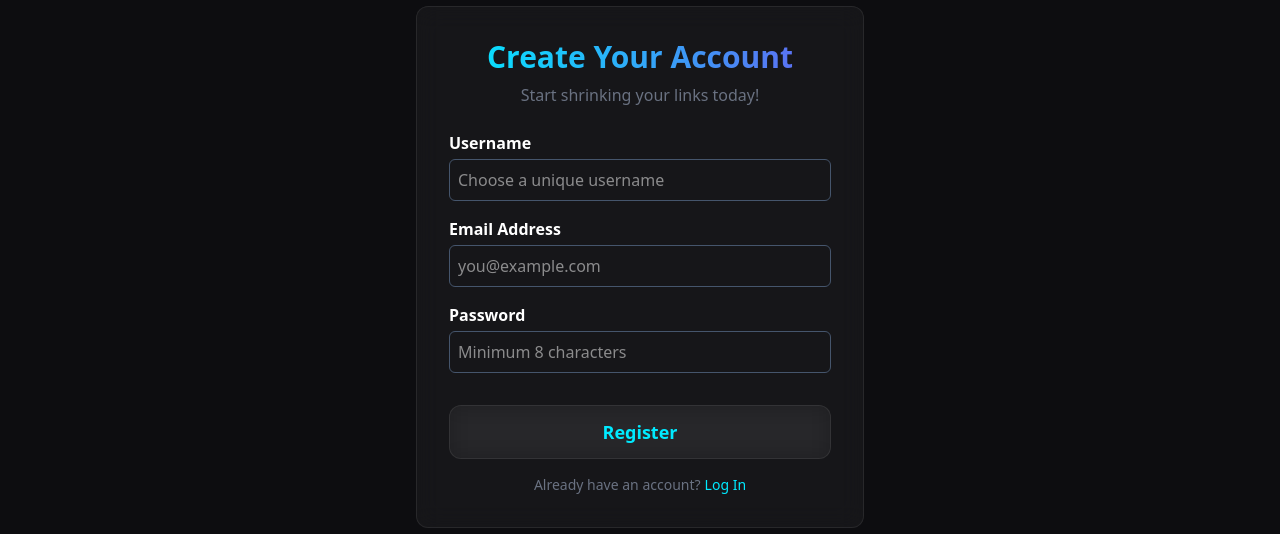
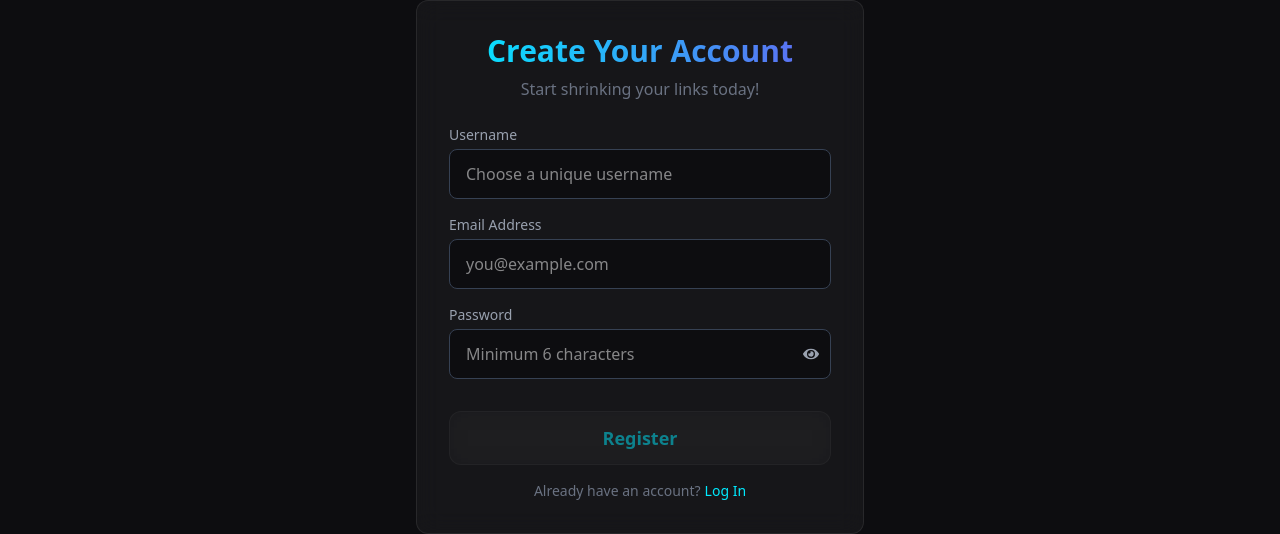
Before and after one commit to jeet7122/url-shortner-ui, a React (Vite) app: page /register in a window 1280 px wide. Shown: the part 157-691 px from the top of the page. Built offline with nearby package versions, Linux system fonts and the light colour scheme; no server answers.

Commit message:
Patch 0.0.7

```diff
--- a/src/components/LoginPage.jsx
+++ b/src/components/LoginPage.jsx
@@ -7,6 +7,7 @@ import { Link } from 'react-router-dom';
 import api from "../api/api.js";
 import toast from "react-hot-toast";
 import {useStoreContext} from "../contextApi/ContextApi.jsx";
+import {FaEye, FaEyeSlash} from "react-icons/fa";
 
 
 const LoginPage = () => {
@@ -21,6 +22,7 @@ const LoginPage = () => {
 
     const {setToken} = useStoreContext();
 
+    const [showPassword, setShowPassword] = useState(false);
     const [loader, setLoader] = useState(false);
 
     const loginHandler = async (data) => {
@@ -80,14 +82,20 @@ const LoginPage = () => {
                     <TextField
                         label="Password"
                         id="password"
-                        placeholder="Enter your password"
-                        type="password"
+                        placeholder="Minimum 6 characters"
+                        type={showPassword ? "text" : "password"}
                         register={register}
                         errors={errors}
-                        required={true}
-                        message="Password is required"
-                        min={8} // Triggers minLength validation
-                        className="text-white" // <-- Added text-white for input color
+                        required
+                        minLength={{
+                            value: 6,
+                            message: "Minimum 6 characters"
+                        }}
+                        className="text-white"
+                        rightIcon={
+                            showPassword ? <FaEyeSlash/> : <FaEye/>
+                        }
+                        onRightIconClick={() => setShowPassword(prev => !prev)}
                     />
 
                 </div>
--- a/src/components/Navbar.jsx
+++ b/src/components/Navbar.jsx
@@ -8,6 +8,7 @@ const Navbar = () => {
     const [isOpen, setIsOpen] = useState(false);
 
     const onLogoutHandler = () => {
+        setIsOpen(false);
         setToken(null);
         localStorage.removeItem("JWT_TOKEN");
         navigate("/login");
--- a/src/components/RegisterPage.jsx
+++ b/src/components/RegisterPage.jsx
@@ -1,64 +1,112 @@
-import React, {useState} from 'react';
-import {useNavigate} from 'react-router-dom';
-import { useForm } from "react-hook-form";
-// Ensure this import path is correct for your file structure
-import TextField from "./TextField.jsx"
-import { Link } from 'react-router-dom';
+import React, {useEffect, useState} from "react";
+import {useNavigate, Link} from "react-router-dom";
+import {useForm} from "react-hook-form";
+import TextField from "./TextField.jsx";
 import api from "../api/api.js";
 import toast from "react-hot-toast";
+import {FaEye, FaEyeSlash} from "react-icons/fa";
+
+const USERNAME_MIN_LENGTH = 4;
+const USERNAME_DEBOUNCE_MS = 500;
 
 const RegisterPage = () => {
-    const { register, reset ,handleSubmit, formState: { errors } } = useForm({
+    const {
+        register,
+        handleSubmit,
+        reset,
+        watch,
+        setError,
+        clearErrors,
+        formState: {errors, isValid}
+    } = useForm({
+        mode: "onTouched",
         defaultValues: {
             username: "",
             email: "",
             password: ""
-        },
-        mode: "onTouched"
+        }
     });
+
     const navigate = useNavigate();
 
-    const [loader, setLoader] = useState(false);
+    const [showPassword, setShowPassword] = useState(false);
 
+    const [loading, setLoading] = useState(false);
+    const [checkingUsername, setCheckingUsername] = useState(false);
+
+    const username = watch("username");
+
+    /* ---------------- Username Availability Check ---------------- */
+    useEffect(() => {
+        if (!username || username.length < USERNAME_MIN_LENGTH) {
+            return;
+        }
+
+        const timer = setTimeout(async () => {
+            setCheckingUsername(true);
+            try {
+                const res = await api.get("/api/auth/check-username", {
+                    params: {username}
+                });
+
+                if (!res.data) {
+                    setError("username", {
+                        type: "manual",
+                        message: "Username already exists"
+                    });
+                } else {
+                    clearErrors("username");
+                }
+            } catch {
+                // silent fail – backend still validates on submit
+            } finally {
+                setCheckingUsername(false);
+            }
+        }, USERNAME_DEBOUNCE_MS);
+
+        return () => clearTimeout(timer);
+    }, [username, setError, clearErrors]);
+
+    /* ---------------- Register Submit ---------------- */
     const registerHandler = async (data) => {
-        console.log("Registration data:", data);
-        // Implement your registration logic here (e.g., API call)
-        setLoader(true);
-        try{
-            const {data: response} = await api.post("/api/auth/register", data);
+        setLoading(true);
+        try {
+            await api.post("/api/auth/register", data);
+            toast.success("User registered successfully!");
             reset();
             navigate("/login");
-            toast.success("User registered successfully!");
+        } catch (err) {
+            const message = err?.response?.data || "Registration failed";
+            toast.error(message);
+
+            if (message.toLowerCase().includes("username")) {
+                setError("username", {
+                    type: "manual",
+                    message
+                });
             }
-        catch(err){
-            console.log(err)
-            toast.error("Something went wrong!");
+        } finally {
+            setLoading(false);
         }
-        finally {
-            setLoader(false);
-        }
-    }
+    };
 
     return (
-        // 1. Consistent dark background (bg-[#0d0d10])
-        // 2. min-h-screen for full height
-        // 3. pt-24 to push content below the fixed Navbar
         <div className="bg-[#0d0d10] min-h-screen pt-24 pb-12 flex items-center justify-center px-5 sm:px-10">
-
             <form
                 onSubmit={handleSubmit(registerHandler)}
-                // Styled container: glass effect, dark border, rounded, and accent shadow
                 className="w-full max-w-sm sm:max-w-md p-6 sm:p-8 rounded-xl glass shadow-accent/50 border border-gray-800"
             >
                 <h1 className="text-center font-extrabold text-3xl mb-2 text-neon-gradient">
                     Create Your Account
                 </h1>
-                <p className="text-center text-gray-500 mb-6">Start shrinking your links today!</p>
+                <p className="text-center text-gray-500 mb-6">
+                    Start shrinking your links today!
+                </p>
 
-                {/* ------------------ Form Fields (Correct TextField Usage) ------------------ */}
                 <div className="space-y-4">
 
-                    {/* Username Field */}
+                    {/* Username */}
+                    <div>
                         <TextField
                             label="Username"
                             id="username"
@@ -66,12 +114,31 @@ const RegisterPage = () => {
                             type="text"
                             register={register}
                             errors={errors}
-                        required={true}
+                            required
                             message="Username is required"
-                        className="text-white" // <-- Added text-white for input color
+                            minLength={{
+                                value: USERNAME_MIN_LENGTH,
+                                message: `Minimum ${USERNAME_MIN_LENGTH} characters`
+                            }}
+                            className="text-white"
                         />
 
-                    {/* Email Field */}
+                        {checkingUsername && (
+                            <p className="text-sm text-gray-400 mt-1">
+                                Checking availability…
+                            </p>
+                        )}
+
+                        {!checkingUsername &&
+                            username?.length >= USERNAME_MIN_LENGTH &&
+                            !errors.username && (
+                                <p className="text-sm text-green-500 mt-1">
+                                    Username is available ✔
+                                </p>
+                            )}
+                    </div>
+
+                    {/* Email */}
                     <TextField
                         label="Email Address"
                         id="email"
@@ -79,44 +146,58 @@ const RegisterPage = () => {
                         type="email"
                         register={register}
                         errors={errors}
-                        required={true}
+                        required
                         message="Email is required"
-                        className="text-white" // <-- Added text-white for input color
+                        className="text-white"
                     />
 
-                    {/* Password Field */}
+                    {/* Password */}
                     <TextField
                         label="Password"
                         id="password"
-                        placeholder="Minimum 8 characters"
-                        type="password"
+                        placeholder="Minimum 6 characters"
+                        type={showPassword ? "text" : "password"}
                         register={register}
                         errors={errors}
-                        required={true}
-                        message="Password is required"
-                        min={8} // Triggers minLength validation
-                        className="text-white" // <-- Added text-white for input color
+                        required
+                        minLength={{
+                            value: 6,
+                            message: "Minimum 6 characters"
+                        }}
+                        className="text-white"
+                        rightIcon={
+                            showPassword ? <FaEyeSlash/> : <FaEye/>
+                        }
+                        onRightIconClick={() => setShowPassword(prev => !prev)}
                     />
 
                 </div>
-                {/* ------------------------------------------------------------------------- */}
 
-                {/* Submit Button (Styled to match Sign Up button from Navbar) */}
                 <button
-                    disabled={loader}
                     type="submit"
-                    className="w-full mt-8 flex items-center justify-center gap-3 px-8 py-3 text-lg font-bold rounded-xl glass transition-all duration-300 ease-in-out text-neon border-2 border-neon hover:bg-neon hover:text-black hover:scale-[1.01] shadow-neon/40 hover:shadow-neon"
+                    disabled={
+                        loading ||
+                        checkingUsername ||
+                        !!errors.username ||
+                        !isValid
+                    }
+                    className="w-full mt-8 px-8 py-3 text-lg font-bold rounded-xl glass
+                     text-neon border-2 border-neon transition
+                     hover:bg-neon hover:text-black
+                     disabled:opacity-50 disabled:cursor-not-allowed"
                 >
-                    {loader ? "Registering..." : "Register"}
+                    {loading ? "Registering..." : "Register"}
                 </button>
 
                 <p className="text-center text-sm mt-4 text-gray-500">
                     Already have an account?
-                    <Link to="/login" className="text-neon hover:underline ml-1">Log In</Link>
+                    <Link to="/login" className="text-neon hover:underline ml-1">
+                        Log In
+                    </Link>
                 </p>
-
             </form>
         </div>
-    )
-}
+    );
+};
+
 export default RegisterPage;
--- a/src/components/TextField.jsx
+++ b/src/components/TextField.jsx
@@ -1,44 +1,58 @@
+import React from "react";
+
 const TextField = ({
                        label,
                        id,
+                       type,
                        placeholder,
-                       type,
+                       register,
                        errors,
-                       register,
                        required,
                        message,
+                       minLength,
                        className,
-                       min,
-                       value
+                       rightIcon,
+                       onRightIconClick
                    }) => {
     return (
-        <div className="flex flex-col gap-1">
-            <label htmlFor={id} className={`${className ? className : ""} font-semibold text-md`}>{label}</label>
-            <input type={type} id={id} placeholder={placeholder}
-                   className={`${className ? className : ""} px-2 py-2 border outline-none bg-transparent text-slate-700 rounded-md ${errors[id]?.message ? "border-red-500" : "border-slate-600"}`}
-                   {...register(id, {
-                       required: {value: required, message: message},
-                       minLength: min
-                           ? {value: min, message: "Minimum 6 characters required!"} : null,
-                       pattern:
-                           type === "email"
-                               ? {
-                                   value: /^[a-zA-Z0-9._%+-]+@[a-zA-Z0-9.-]+\.[a-zA-Z]{2,}$/, // (Improved Email Regex)
-                                   message: "Invalid email address",
-                               } :
-                               type === "url"
-                                   ? {
-                                       // COMPLETED URL REGEX
-                                       value: /^(https?:\/\/)?([\da-z-]+)\.([a-z]{2,6})([\/\w -]*)*\/?$/,
-                                       message: "Invalid URL address (e.g., https://example.com)",
-                                   } : null,
+        <div className="flex flex-col space-y-1">
+            <label htmlFor={id} className="text-sm text-gray-400">
+                {label}
+            </label>
 
-                   })}/>
-            {/* Display error message if present */}
-            {errors[id]?.message && (
-                <p className="text-sm text-red-500 mt-1">{errors[id].message}</p>
+            <div className="relative">
+                <input
+                    id={id}
+                    type={type}
+                    placeholder={placeholder}
+                    className={`w-full px-4 py-3 pr-12 rounded-lg bg-[#0d0d10]
+            border border-gray-700 focus:border-neon outline-none
+            ${className}`}
+                    {...register(id, {
+                        required: required ? message : false,
+                        minLength
+                    })}
+                />
+
+                {rightIcon && (
+                    <button
+                        type="button"
+                        onClick={onRightIconClick}
+                        className="absolute right-3 top-1/2 -translate-y-1/2
+                       text-gray-400 hover:text-neon transition"
+                    >
+                        {rightIcon}
+                    </button>
+                )}
+            </div>
+
+            {errors?.[id] && (
+                <p className="text-sm text-red-500">
+                    {errors[id]?.message}
+                </p>
             )}
         </div>
-    )
-}
+    );
+};
+
 export default TextField;
```
Also changed, not shown: src/extraTheme.css (added). Lines whose indentation alone changed are shown as unchanged.
